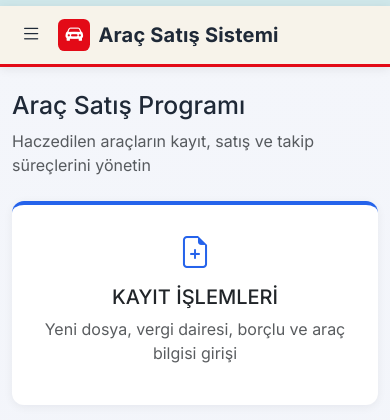
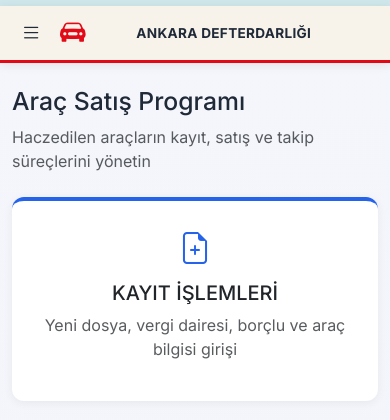
Before and after one commit to gokhankilic06/GitHubTest, an ASP.NET Core app: page / in a window 390 px wide. Shown: the top 420 px of the page. Run offline with ASP.NET Core 8, Linux system fonts and the light colour scheme; the project's own start-up code is not run, and a stand-in starts its controllers and pages; some libraries are stand-ins or nearby versions.

Commit message:
Navbar düzenini güncelle: solda menü+araba ikonu, ortada ANKARA DEFTERDARLIĞI
Kırmızı rozetli logo kaldırıldı; artık solda çekmece menü (hamburger)
butonunun yanında düz bir araba ikonu var, menünün tam ortasında ise
"ANKARA DEFTERDARLIĞI" başlığı gösteriliyor. Izgara (grid) düzeni
sayesinde sağdaki saat/kullanıcı bilgisi ne kadar yer kaplarsa kaplasın
ortadaki yazı gerçekten ortalanmış kalıyor.

Co-Authored-By: Claude Sonnet 5 <noreply@anthropic.com>
Claude-Session: https://claude.ai/code/session_01CHkmVnLeG69vXfbLW8G5pa

```diff
--- a/AracSatisSistemi/Views/Shared/_Layout.cshtml
+++ b/AracSatisSistemi/Views/Shared/_Layout.cshtml
@@ -16,19 +16,23 @@
 <body>
     <div class="resmi-serit"></div>
     <nav class="navbar navbar-light app-navbar mb-4">
-        <div class="container-fluid">
-            <button class="btn drawer-ac-btn me-2" type="button" data-bs-toggle="offcanvas" data-bs-target="#menuCekmecesi" aria-controls="menuCekmecesi">
+        <div class="container-fluid navbar-izgara">
+            <div class="navbar-sol">
+                <button class="btn drawer-ac-btn" type="button" data-bs-toggle="offcanvas" data-bs-target="#menuCekmecesi" aria-controls="menuCekmecesi">
                     <i class="bi bi-list"></i>
                 </button>
-            <a class="navbar-brand d-flex align-items-center gap-2 flex-grow-1" asp-controller="Home" asp-action="Index">
-                <span class="marka-rozet"><i class="bi bi-car-front-fill"></i></span> Araç Satış Sistemi
+                <i class="bi bi-car-front-fill marka-ikon"></i>
+            </div>
+            <a class="navbar-brand navbar-orta" asp-controller="Home" asp-action="Index">
+                ANKARA DEFTERDARLIĞI
             </a>
+            <div class="navbar-sag">
                 <span class="navbar-text small d-none d-md-flex align-items-center gap-1" id="canliSaat">
                     <i class="bi bi-clock"></i> <span id="saatMetni"></span>
                 </span>
                 @if (User.Identity?.IsAuthenticated == true)
                 {
-                <span class="navbar-text small ms-3 d-flex align-items-center gap-2">
+                    <span class="navbar-text small ms-md-3 d-flex align-items-center gap-2">
                         <i class="bi bi-person-circle"></i> <span class="d-none d-sm-inline">@(User.FindFirst("AdSoyad")?.Value ?? User.Identity!.Name)</span>
                         <a class="btn btn-sm btn-outline-danger" asp-controller="Hesap" asp-action="SifreDegistir"><i class="bi bi-key"></i> <span class="d-none d-sm-inline">Şifre</span></a>
                         <form asp-controller="Hesap" asp-action="Cikis" method="post" class="d-inline">
@@ -38,12 +42,13 @@
                     </span>
                 }
             </div>
+        </div>
     </nav>
 
     <div class="offcanvas offcanvas-start menu-cekmecesi" tabindex="-1" id="menuCekmecesi" aria-labelledby="menuCekmecesiBaslik">
         <div class="offcanvas-header border-bottom">
             <h5 class="offcanvas-title d-flex align-items-center gap-2" id="menuCekmecesiBaslik">
-                <span class="marka-rozet"><i class="bi bi-car-front-fill"></i></span> Araç Satış Sistemi
+                <i class="bi bi-car-front-fill marka-ikon"></i> Araç Satış Sistemi
             </h5>
             <button type="button" class="btn-close" data-bs-dismiss="offcanvas" aria-label="Kapat"></button>
         </div>
--- a/AracSatisSistemi/wwwroot/css/site.css
+++ b/AracSatisSistemi/wwwroot/css/site.css
@@ -25,7 +25,7 @@ body {
 }
 .app-navbar .navbar-brand {
     font-weight: 800;
-    letter-spacing: .2px;
+    letter-spacing: .3px;
     color: #1f2937;
 }
 .app-navbar .navbar-text,
@@ -39,17 +39,38 @@ body {
 }
 .app-navbar .nav-link:hover { opacity: 1; }
 
-.marka-rozet {
-    display: inline-flex;
+.navbar-izgara {
+    display: grid;
+    grid-template-columns: 1fr auto 1fr;
     align-items: center;
-    justify-content: center;
-    width: 2rem;
-    height: 2rem;
-    border-radius: .4rem;
-    background: var(--resmi-kirmizi);
-    color: #fff;
-    font-size: 1.1rem;
+    column-gap: .75rem;
+}
+.navbar-sol {
+    justify-self: start;
+    display: flex;
+    align-items: center;
+    gap: .6rem;
+}
+.navbar-orta {
+    justify-self: center;
+    text-align: center;
+    white-space: nowrap;
+    font-size: 1.15rem;
+}
+.navbar-sag {
+    justify-self: end;
+    display: flex;
+    align-items: center;
+}
+
+.marka-ikon {
+    font-size: 1.6rem;
+    color: var(--resmi-kirmizi);
     flex-shrink: 0;
+}
+
+@media (max-width: 575.98px) {
+    .navbar-orta { font-size: .85rem; }
 }
 
 .drawer-ac-btn {
```
Lines whose indentation alone changed are shown as unchanged.
